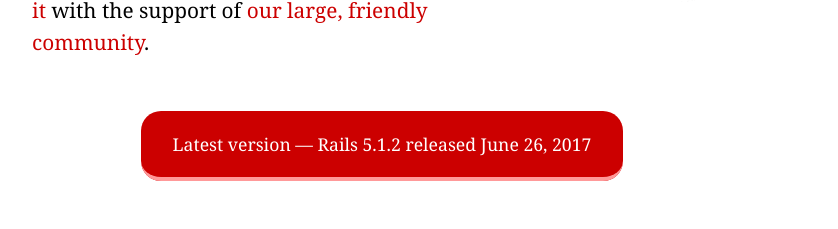
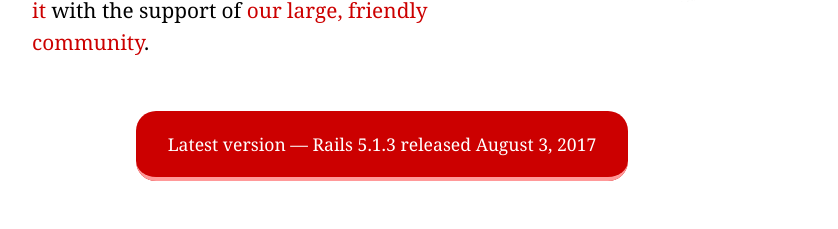
Before and after one commit to rails/homepage, a Jekyll site: the page built from index.html, in a window 1280 px wide. Shown: the part 506-735 px from the top of the page, without its empty margins (258-1096 px from the left). Built offline with Jekyll 4.4.1, drawn with Linux system fonts in a browser that asks for light colours; grey boxes are pictures that could not be loaded.

Commit message:
Update the latest Rails version announcement link

```diff
--- a/index.html
+++ b/index.html
@@ -28,7 +28,7 @@
     </section>
 
     <section class="version">
-      <p><a href="http://weblog.rubyonrails.org/2017/6/26/Rails-5-1-2-has-been-released/">Latest version &mdash; Rails 5.1.2 <span class="hide-mobile">released June 26, 2017</span></a></p>
+      <p><a href="http://weblog.rubyonrails.org/2017/8/3/Rails-5-1-3-released/">Latest version &mdash; Rails 5.1.3 <span class="hide-mobile">released August 3, 2017</span></a></p>
       <p class="show-mobile"><small>Released June 26, 2017</small></p>
     </section>
 
```
